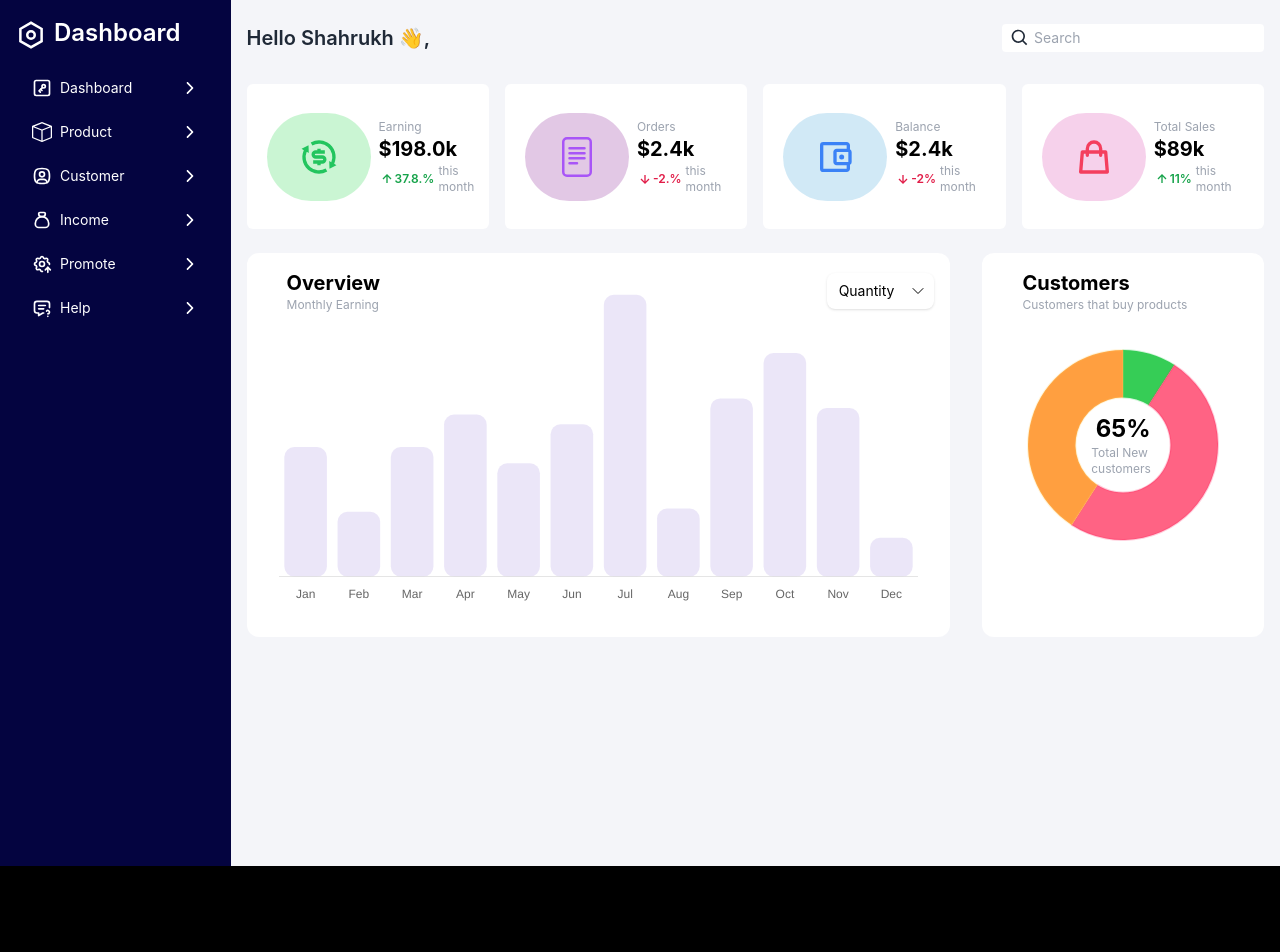
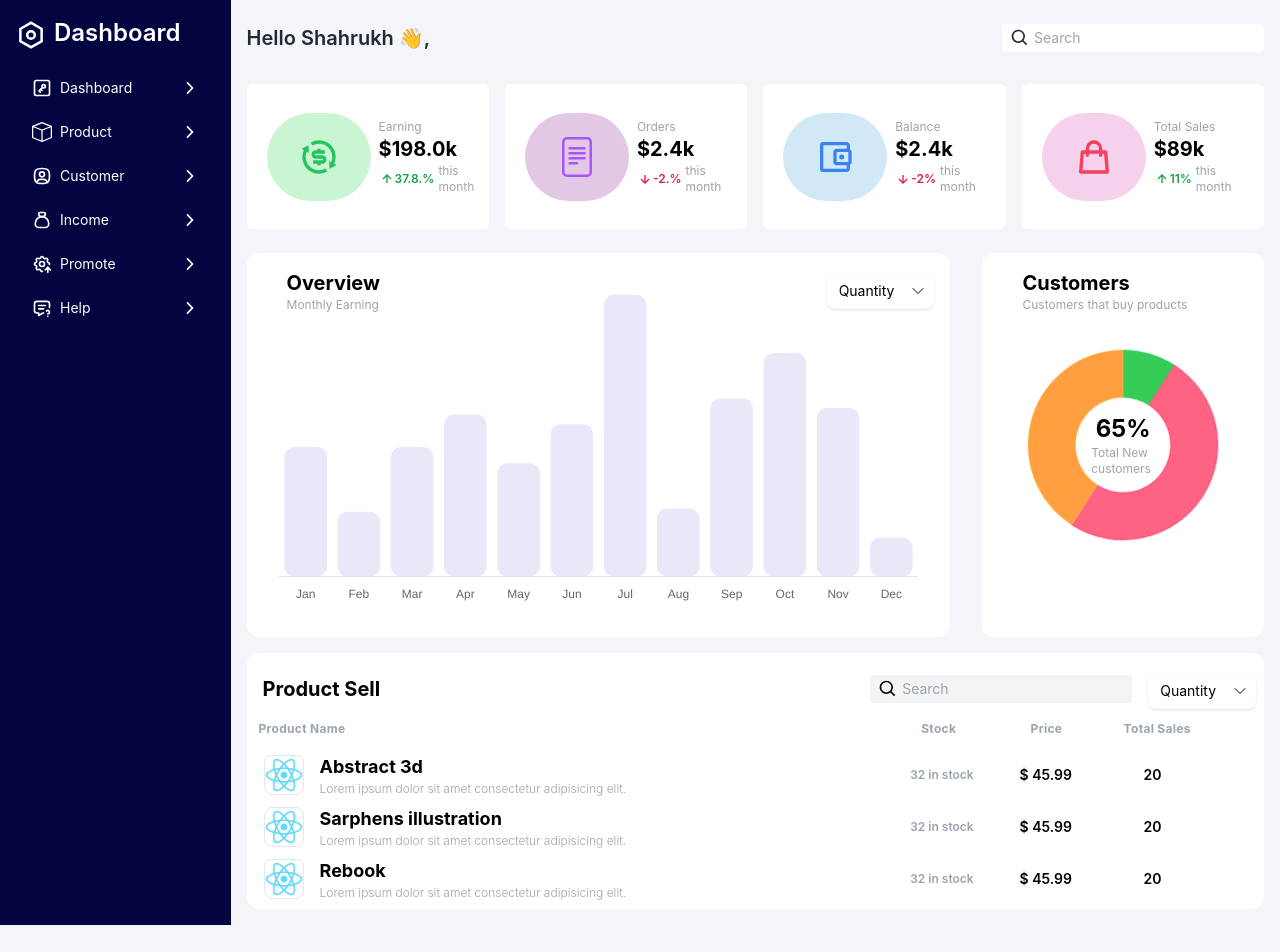
Before and after one commit to Pruthvi2121/Dashboard-UI, a React (Create React App) app: page / in a window 1280 px wide. Shown: the top 952 px of the page. After the commit the page ends 925 px from the top, so only its background shows below. Built offline with nearby package versions, Linux system fonts and the light colour scheme.

Commit message:
Product Sell implemented

```diff
--- a/src/Components/Card.js
+++ b/src/Components/Card.js
@@ -3,7 +3,7 @@ import React from "react";
 import { BiUpArrowAlt, BiDownArrowAlt} from "react-icons/bi";
 
 export const Card = ({icon,name, color, amount,percent, cal })=>{
-    return <div className="bg-white rounded-md flex aspect-[5/3] gap-2 items-center p-5 ">
+    return <div className="bg-white rounded-md flex aspect-[5/3] gap-2 items-center lg:p-5 p-2 ">
         <div className={`${color}  rounded-full lg:p-6 p-8 `} >
             {icon}
          </div>
@@ -17,7 +17,6 @@ export const Card = ({icon,name, color, amount,percent, cal })=>{
                     (<span className=" font-semibold items-center text-rose-600 flex"><BiDownArrowAlt className="w-4 h-4"/> {percent} </span>):
                     (<span className=" font-semibold items-center flex text-green-600"><BiUpArrowAlt className="w-4 h-4"/> {percent} </span>)
 
-
                   }
 
 
--- a/src/Components/Dashboard.js
+++ b/src/Components/Dashboard.js
@@ -8,10 +8,11 @@ import { HiOutlineShoppingBag} from "react-icons/hi";
 import BarChart from "./Charts/BarChart";
 import { Overview } from "./Overview";
 import { Customers } from "./Customers";
+import { ProductSell } from "./ProductSell";
 
 export const Dashboard = ()=>{
 
-    return <><main className=" mx-4">
+    return <><main className=" mx-4 ">
 
     <div className="grid grid-cols-1 lg:grid-cols-4 md:grid-cols-2 gap-4 my-6 ">
 
@@ -31,6 +32,11 @@ export const Dashboard = ()=>{
     <Customers />
   </div>
 </div>
+<div className="overflow-y-auto h-64 bg-white my-4 rounded-xl scrollbar-hide ">
+    <div >
+      <ProductSell />
+    </div>
+</div>
 </main>
     </>
 }
--- a/src/Components/Layout.js
+++ b/src/Components/Layout.js
@@ -6,7 +6,7 @@ import { Header } from './Header';
 
 function Layout({ children }) {
   return (
-    <div>
+    <div className='scrollbar-hide'>
 
 
       <nav>
@@ -22,7 +22,7 @@ function Layout({ children }) {
         </div>
 
       </main>
-      <Footer/>
+
     </div>
   );
 }
--- /dev/null
+++ b/src/Components/ProductSell.js
@@ -0,0 +1,123 @@
+import React from "react";
+import { BiSearch } from "react-icons/bi";
+import ListBox from "./ListBox";
+
+export const ProductSell = ()=>{
+    return <div>
+
+        <div className="w-full mt-4 flex items-center gap-2  ">
+            <h1 className="text-xl mx-4 font-bold">Product Sell</h1>
+            <div className="flex rounded px-2 ml-auto bg-gray-100  items-center">
+            <BiSearch  size={"20px"}/>
+            <input type="text" placeholder="Search"
+            className=" focus:outline-none p-1  bg-transparent lg:text-sm text-xl"
+            />
+        </div>
+        <div className="mx-2">
+        <ListBox/>
+        </div>
+        </div>
+
+        <table className="w-full text-left  ">
+                <thead  >
+                    <tr className="  text-left tracking-wide text-xs text-gray-400 " >
+
+                        <th className="p-3  rounded-tl-md  ">Product Name</th>
+
+                        <th className="p-3 ">Stock</th>
+                        <th className="p-3 ">Price</th>
+                        <th className="p-3 ">Total Sales</th>
+
+
+
+                    </tr>
+
+                </thead>
+
+
+                <tbody className=" ">
+
+
+
+
+
+                            <tr  className=" font-semibold  text-sm hover:bg-primary_hover rounded-xl " >
+
+                                <td className="py-1 font-bold  flex items-center mx-4 gap-4" >
+                                    <div>
+                                        <img src="../logo512.png" className="h-10 w-10 border rounded-lg " alt="" />
+                                    </div>
+                                    <div className="flex  flex-col">
+                                      <h1 className="text-lg">Abstract 3d</h1>
+                                      <h1 className="text-xs text-gray-400 font-light">Lorem ipsum dolor sit amet consectetur adipisicing elit.</h1>
+                                    </div>
+                                </td>
+                                <td className=" text-xs text-gray-400 " >32 in stock</td>
+                                <td className=" " >$ 45.99</td>
+                                <td className=" px-8">20</td>
+
+                            </tr>
+                            <tr  className=" font-semibold  text-sm hover:bg-primary_hover rounded-xl " >
+
+                                <td className="py-1 font-bold  flex items-center mx-4 gap-4" >
+                                    <div>
+                                        <img src="../logo512.png" className="h-10 w-10 border rounded-lg " alt="" />
+                                    </div>
+                                    <div className="flex  flex-col">
+                                      <h1 className="text-lg">Sarphens illustration</h1>
+                                      <h1 className="text-xs text-gray-400 font-light">Lorem ipsum dolor sit amet consectetur adipisicing elit.</h1>
+                                    </div>
+                                </td>
+                                <td className=" text-xs text-gray-400 " >32 in stock</td>
+                                <td className=" " >$ 45.99</td>
+                                <td className=" px-8">20</td>
+
+                            </tr>
+                            <tr  className=" font-semibold  text-sm hover:bg-primary_hover rounded-xl " >
+
+                                <td className="py-1 font-bold  flex items-center mx-4 gap-4" >
+                                    <div>
+                                        <img src="../logo512.png" className="h-10 w-10 border rounded-lg " alt="" />
+                                    </div>
+                                    <div className="flex  flex-col">
+                                      <h1 className="text-lg">Rebook</h1>
+                                      <h1 className="text-xs text-gray-400 font-light">Lorem ipsum dolor sit amet consectetur adipisicing elit.</h1>
+                                    </div>
+                                </td>
+                                <td className=" text-xs text-gray-400 " >32 in stock</td>
+                                <td className=" " >$ 45.99</td>
+                                <td className=" px-8">20</td>
+
+                            </tr>
+                            <tr  className=" font-semibold  text-sm hover:bg-primary_hover rounded-xl " >
+
+                                <td className="py-1 font-bold  flex items-center mx-4 gap-4" >
+                                    <div>
+                                        <img src="../logo512.png" className="h-10 w-10 border rounded-lg " alt="" />
+                                    </div>
+                                    <div className="flex  flex-col">
+                                      <h1 className="text-lg">Denim</h1>
+                                      <h1 className="text-xs text-gray-400 font-light">Lorem ipsum dolor sit amet consectetur adipisicing elit.</h1>
+                                    </div>
+                                </td>
+                                <td className=" text-xs text-gray-400 " >32 in stock</td>
+                                <td className=" " >$ 45.99</td>
+                                <td className=" px-8">20</td>
+
+                            </tr>
+
+
+
+
+
+
+
+
+                </tbody>
+
+
+            </table>
+
+
+    </div>
+}
--- a/src/index.css
+++ b/src/index.css
@@ -10,7 +10,18 @@ body {
     sans-serif;
   -webkit-font-smoothing: antialiased;
   -moz-osx-font-smoothing: grayscale;
+
 }
+.scrollbar-hide::-webkit-scrollbar {
+  display: none;
+}
+
+/* For IE, Edge and Firefox */
+.scrollbar-hide {
+  -ms-overflow-style: none;  /* IE and Edge */
+  scrollbar-width: none;  /* Firefox */
+}
+
 
 code {
   font-family: source-code-pro, Menlo, Monaco, Consolas, 'Courier New',
```
